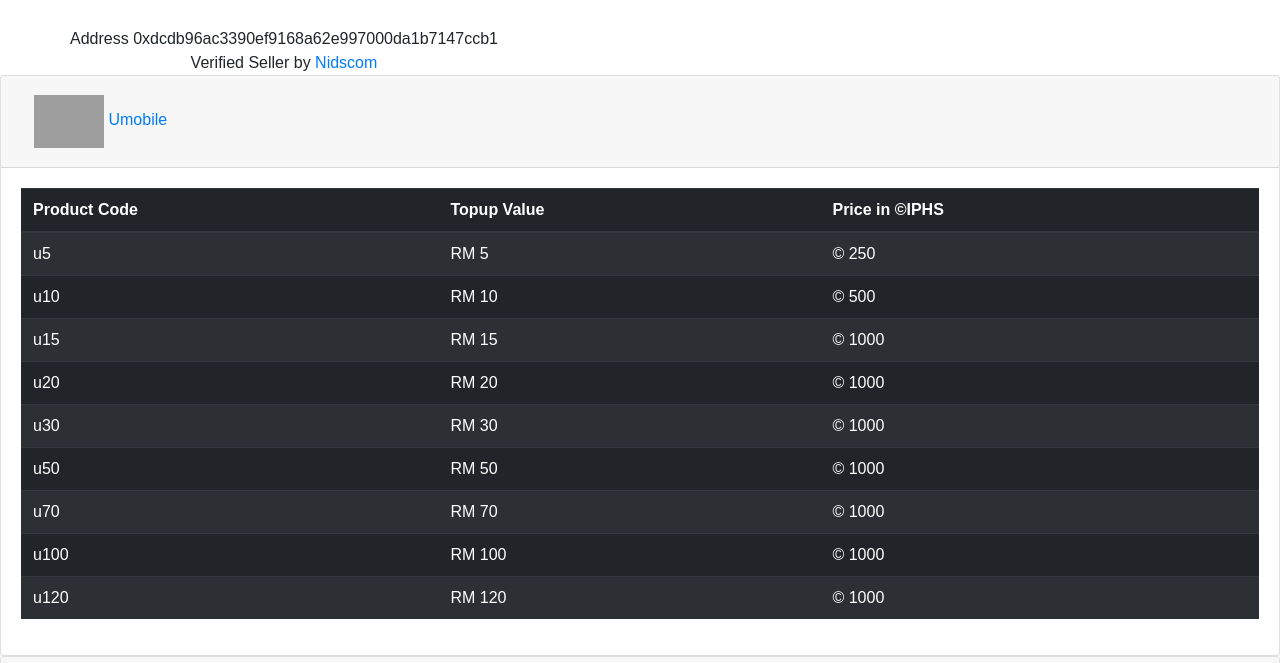
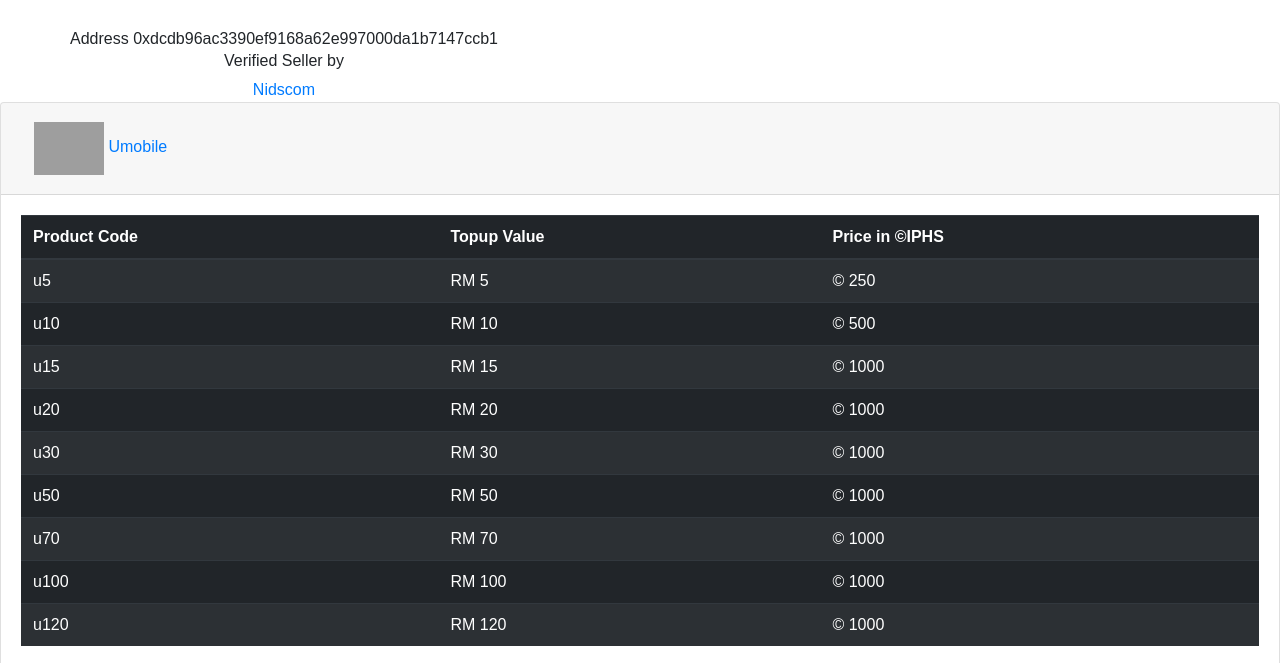
Before and after one commit to nidscom/codexmall, a plain HTML site: page 0xdcdb96ac3390ef9168a62e997000da1b7147ccb1.html in a window 1280 px wide. Shown: the part 137-800 px from the top of the page. Drawn offline with nearby package versions, Linux system fonts and the light colour scheme; grey boxes are pictures that could not be loaded; a script that the page names is missing.

Commit message:
Update 0xdcdb96ac3390ef9168a62e997000da1b7147ccb1.html

```diff
--- a/0xdcdb96ac3390ef9168a62e997000da1b7147ccb1.html
+++ b/0xdcdb96ac3390ef9168a62e997000da1b7147ccb1.html
@@ -40,7 +40,7 @@
 <div class="row">
   <div class="col-xs-1 text-center">
 Address 0xdcdb96ac3390ef9168a62e997000da1b7147ccb1<br/>
-	  Verified Seller by <a href="https://nidscom.io" target="_blank">Nidscom</a></div>
+	  <h6>Verified Seller by </h6><a href="https://nidscom.io" target="_blank">Nidscom</a></div>
 </div>
 
 </div>
```
